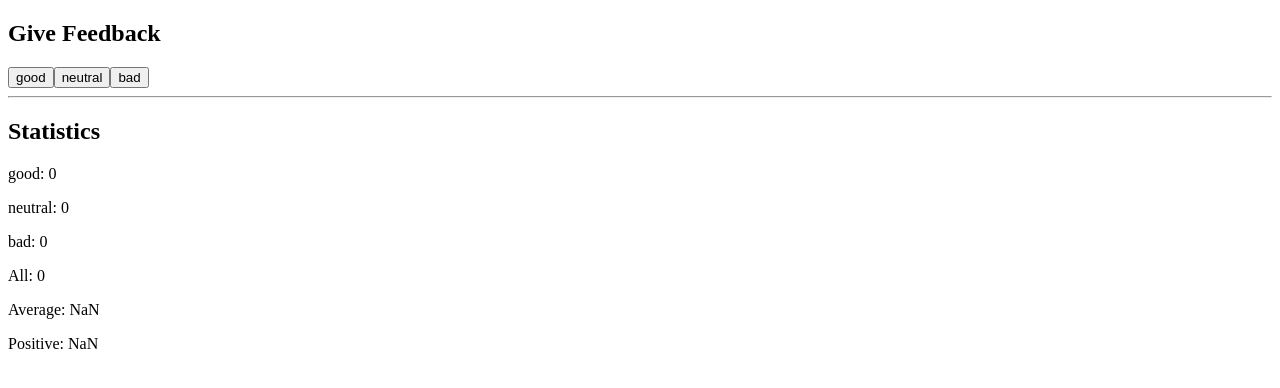
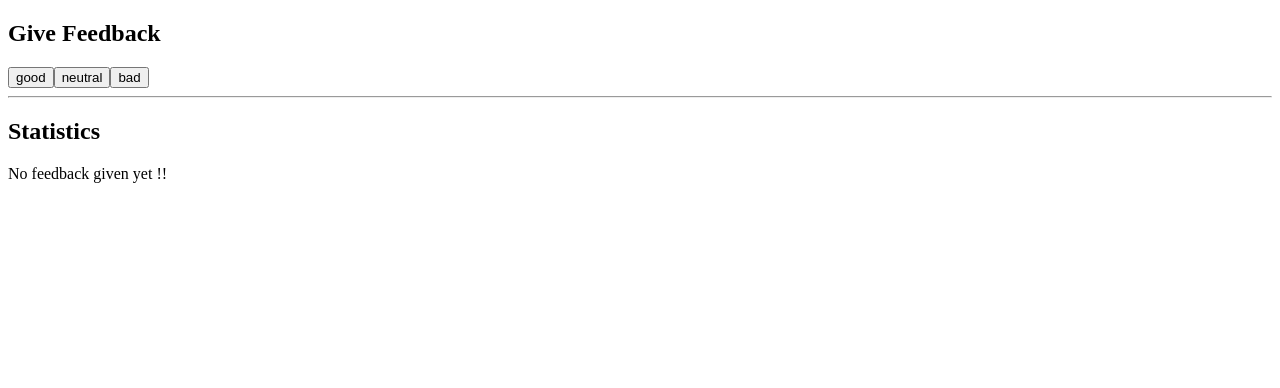
Before and after one commit to quemeraisc/fullstack_Helsinki, a React (Create React App) app in the folder part1/unicafe/: page / in a window 1280 px wide. Shown: the top 388 px of the page. Built offline with nearby package versions, Linux system fonts and the light colour scheme.

Commit message:
1.9: unicafe step4 implemented

```diff
--- a/part1/unicafe/src/App.js
+++ b/part1/unicafe/src/App.js
@@ -1,6 +1,17 @@
 import { useState } from 'react'
 
 const Stats = ({good,neutral,bad,total}) => {
+    if (total === 0){
+        return (
+          <div>
+              <hr />
+              <h2>
+                Statistics
+              </h2>
+              No feedback given yet !!
+          </div>
+        )
+    }
     return (
       <div>
           <hr />
```
